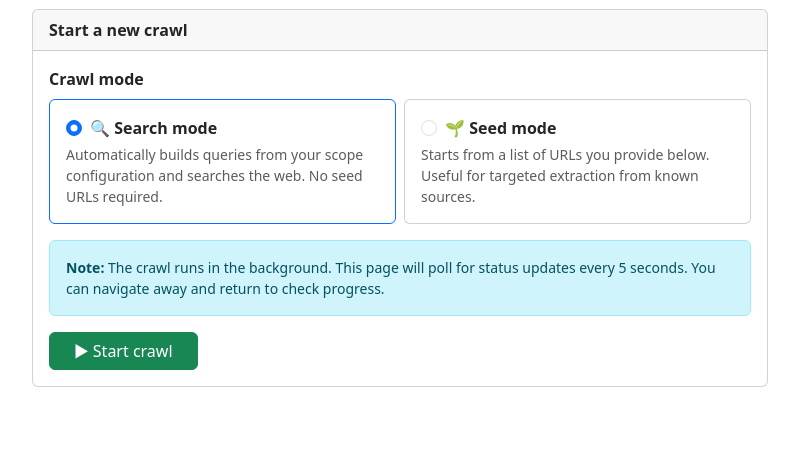
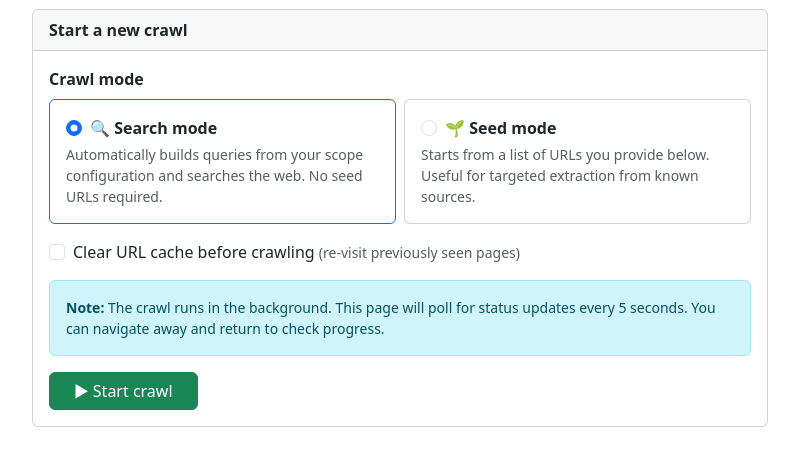
Before and after one commit to jamiebull1/abatement-crawler, a Flask app: page /crawl in a window 1280 px wide. Shown: the part 374-849 px from the top of the page, without its empty margins (240-1039 px from the left). Before the commit the page ends 761 px from the top, so only its background shows below. Run offline with Flask 3, Linux system fonts and the light colour scheme.

Commit message:
Add 'clear URL cache' checkbox to crawl page (--fresh equivalent)
Co-Authored-By: Claude Sonnet 4.6 <noreply@anthropic.com>

```diff
--- a/abatement_crawler/web/app.py
+++ b/abatement_crawler/web/app.py
@@ -272,14 +272,18 @@ def create_app(config_path: str | None = None) -> Flask:
         mode = request.form.get("mode", "search")
         seed_urls_raw = request.form.get("seed_urls", "")
         seed_urls = [u.strip() for u in seed_urls_raw.splitlines() if u.strip()]
+        fresh = "fresh" in request.form
 
         def _run() -> None:
             global _crawl_status  # noqa: PLW0603
             try:
                 from ..config import CrawlerConfig  # noqa: PLC0415
                 from ..crawler import AbatementCrawler  # noqa: PLC0415
+                from ..storage import StorageManager  # noqa: PLC0415
 
                 config = CrawlerConfig.from_yaml(cfg_path)
+                if fresh:
+                    StorageManager(config.db_path).clear_url_cache()
                 crawler = AbatementCrawler(config)
 
                 with _crawl_lock:
--- a/abatement_crawler/web/templates/crawl.html
+++ b/abatement_crawler/web/templates/crawl.html
@@ -111,6 +111,16 @@
                       placeholder="https://example.com/report.pdf&#10;https://example.com/data.xlsx"></textarea>
           </div>
 
+          <div class="mb-3">
+            <div class="form-check">
+              <input class="form-check-input" type="checkbox" id="fresh" name="fresh" value="1">
+              <label class="form-check-label" for="fresh">
+                Clear URL cache before crawling
+                <span class="text-muted small">(re-visit previously seen pages)</span>
+              </label>
+            </div>
+          </div>
+
           <div class="alert alert-info small mb-3">
             <strong>Note:</strong> The crawl runs in the background.
             This page will poll for status updates every 5 seconds.
```
